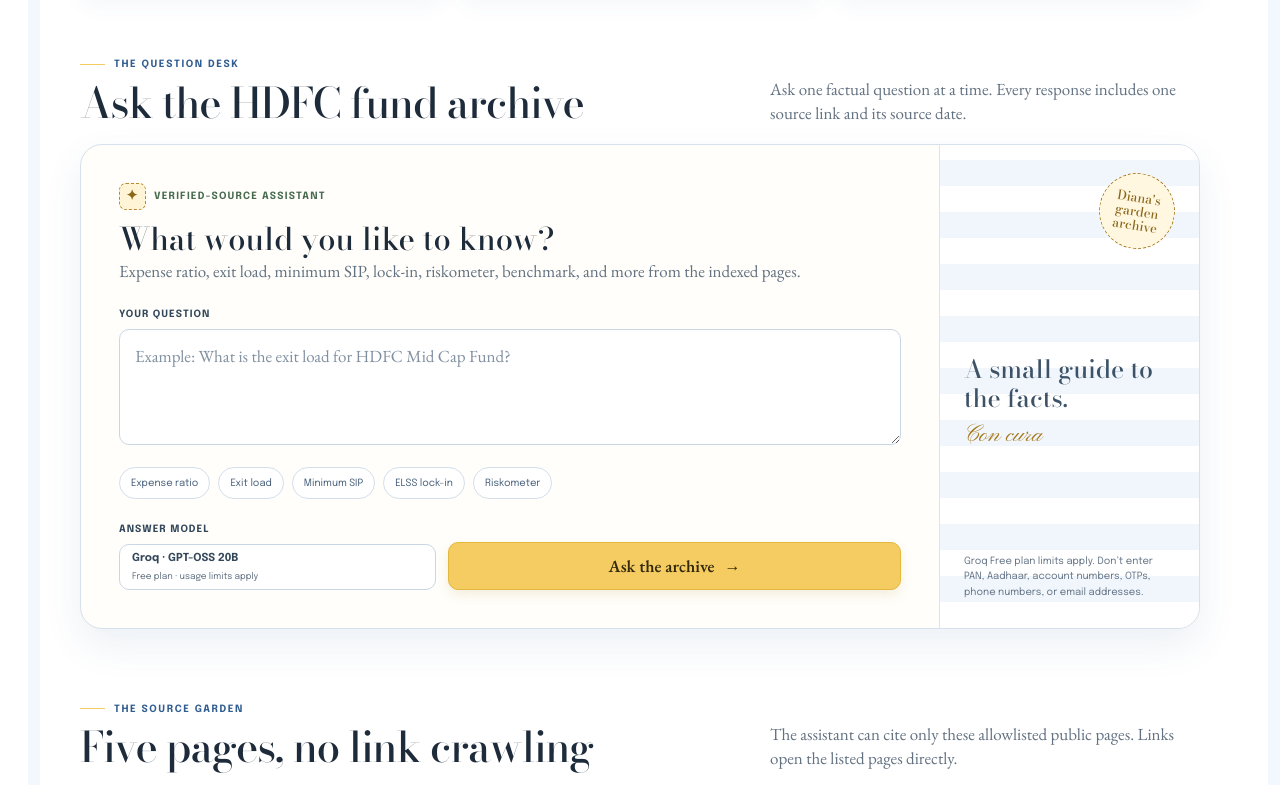
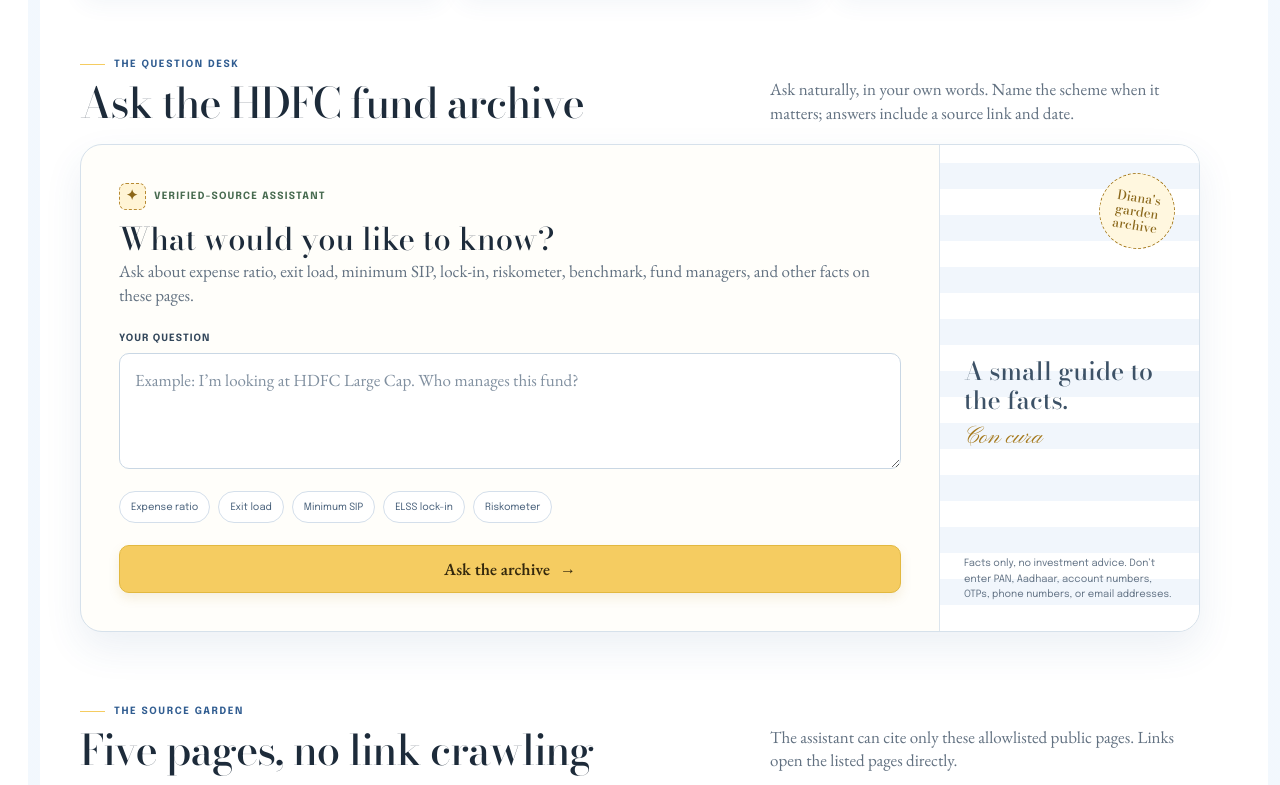
Before and after one commit to diyachokshi25-dot/Growfolio, a plain HTML site: page public/index.html in a window 1280 px wide. Shown: the part 745-1530 px from the top of the page. Drawn offline with nearby package versions, Linux system fonts and the light colour scheme.

Commit message:
Make the assistant conversational and hide model details
Co-authored-by: Copilot <223556219+Copilot@users.noreply.github.com>

```diff
--- a/public/index.html
+++ b/public/index.html
@@ -475,33 +475,9 @@
 
       .form-row {
         display: grid;
-        grid-template-columns: minmax(170px, .7fr) 1fr;
+        grid-template-columns: 1fr;
         align-items: end;
         gap: 12px;
-      }
-
-      .field-group { min-width: 0; }
-
-      .fixed-model {
-        display: flex;
-        min-height: 46px;
-        flex-direction: column;
-        justify-content: center;
-        gap: 2px;
-        padding: 5px 12px;
-        border: 1px solid #c9d7e4;
-        border-radius: 10px;
-        background: #fff;
-      }
-
-      .fixed-model strong {
-        color: #33475b;
-        font-size: 11px;
-      }
-
-      .fixed-model small {
-        color: var(--muted);
-        font-size: 9px;
       }
 
       .ask-button {
@@ -921,16 +897,16 @@
               <span class="eyebrow">The question desk</span>
               <h2 id="assistant-heading">Ask the HDFC fund archive</h2>
             </div>
-            <p>Ask one factual question at a time. Every response includes one source link and its source date.</p>
+            <p>Ask naturally, in your own words. Name the scheme when it matters; answers include a source link and date.</p>
           </div>
           <div class="assistant-card">
             <div class="assistant-main">
               <span class="card-kicker"><span class="stamp" aria-hidden="true">✦</span> Verified-source assistant</span>
               <h3 class="assistant-title">What would you like to know?</h3>
-              <p class="assistant-subtitle">Expense ratio, exit load, minimum SIP, lock-in, riskometer, benchmark, and more from the indexed pages.</p>
+              <p class="assistant-subtitle">Ask about expense ratio, exit load, minimum SIP, lock-in, riskometer, benchmark, fund managers, and other facts on these pages.</p>
               <form id="question-form">
                 <label for="question">Your question</label>
-                <textarea id="question" name="question" maxlength="500" required placeholder="Example: What is the exit load for HDFC Mid Cap Fund?"></textarea>
+                <textarea id="question" name="question" maxlength="500" required placeholder="Example: I’m looking at HDFC Large Cap. Who manages this fund?"></textarea>
                 <div class="quick-questions" aria-label="Example questions">
                   <button class="quick-question" type="button" data-question="What is the expense ratio for HDFC Large Cap Fund?">Expense ratio</button>
                   <button class="quick-question" type="button" data-question="What is the exit load for HDFC Mid Cap Fund?">Exit load</button>
@@ -939,13 +915,6 @@
                   <button class="quick-question" type="button" data-question="What is the riskometer for HDFC Mid Cap Fund?">Riskometer</button>
                 </div>
                 <div class="form-row">
-                  <div class="field-group">
-                    <label id="answer-model-label">Answer model</label>
-                    <div class="fixed-model" role="group" aria-labelledby="answer-model-label">
-                      <strong>Groq · GPT-OSS 20B</strong>
-                      <small>Free plan · usage limits apply</small>
-                    </div>
-                  </div>
                   <button class="ask-button" id="submit" type="submit">
                     <span>Ask the archive</span><span class="arrow" aria-hidden="true">→</span>
                   </button>
@@ -965,7 +934,7 @@
             <aside class="assistant-aside" aria-label="Privacy reminder">
               <span class="aside-stamp" aria-hidden="true">Diana's<br>garden<br>archive</span>
               <p class="aside-copy">A small guide to the facts.<em>Con cura</em></p>
-              <p class="privacy-note">Groq Free plan limits apply. Don’t enter PAN, Aadhaar, account numbers, OTPs, phone numbers, or email addresses.</p>
+              <p class="privacy-note">Facts only, no investment advice. Don’t enter PAN, Aadhaar, account numbers, OTPs, phone numbers, or email addresses.</p>
             </aside>
           </div>
         </section>
```
